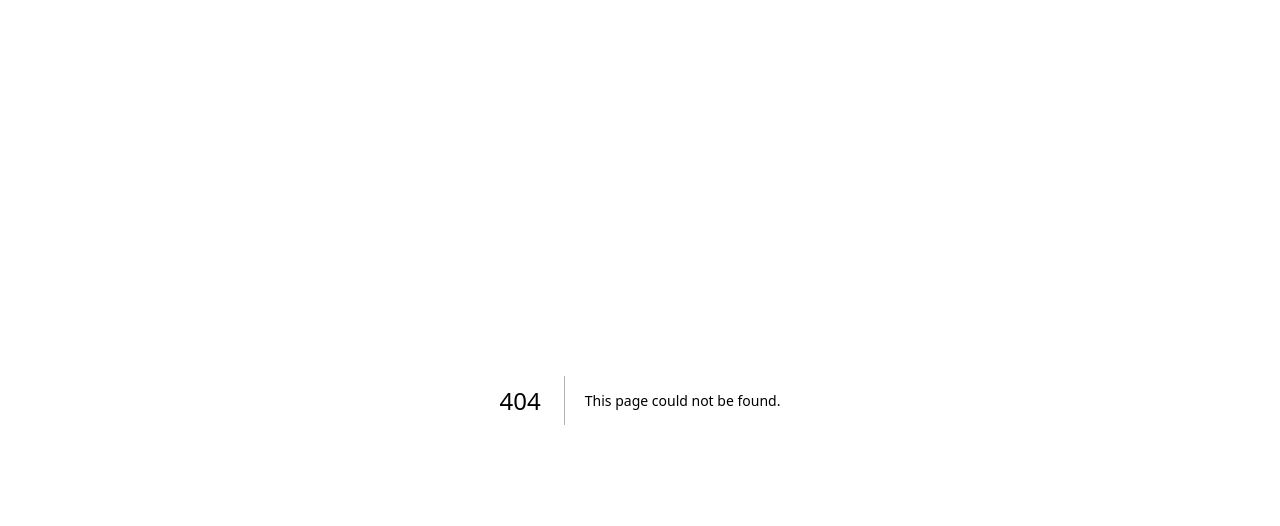
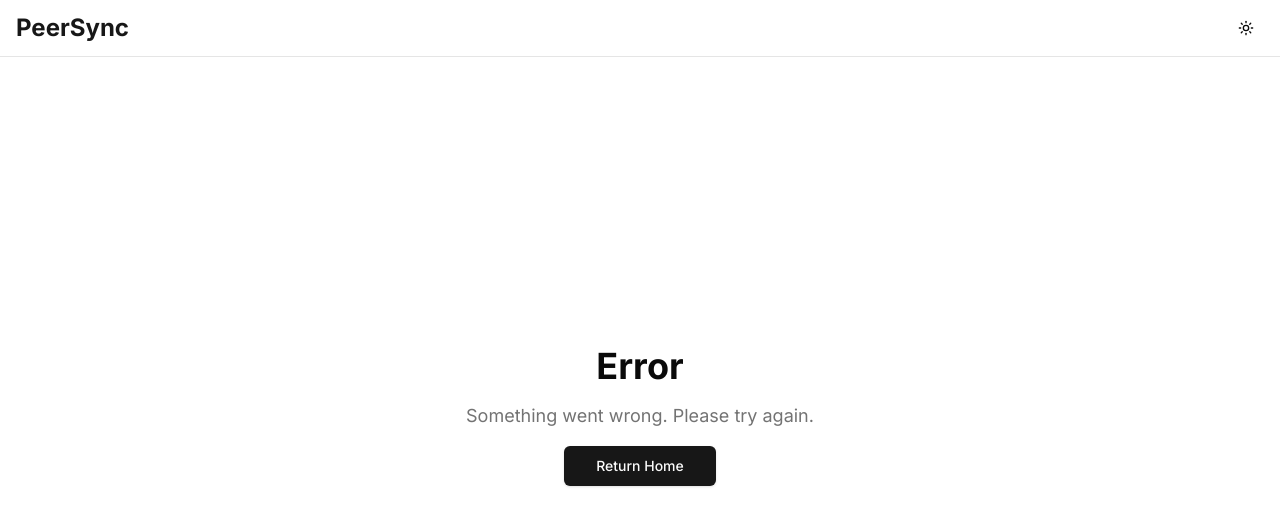
Before and after one commit to sam0044/PeerSync, a Next.js app in the folder peersync/: page /error in a window 1280 px wide. Before the commit this address had no page. Shown: the top 526 px of the page. Built offline with nearby package versions, Linux system fonts and the light colour scheme.

Commit message:
added an error page for redirect

```diff
--- /dev/null
+++ b/peersync/src/app/error/page.tsx
@@ -0,0 +1,51 @@
+"use client";
+
+import { Header } from "@/components/layout/header";
+import { Button } from "@/components/ui/button";
+import { useSearchParams, useRouter } from "next/navigation";
+
+export default function ErrorPage() {
+  const searchParams = useSearchParams();
+  const router = useRouter();
+  const error = searchParams.get('type');
+
+  const getErrorMessage = () => {
+    switch (error) {
+      case 'expired-session':
+        return {
+          title: "Session Expired",
+          description: "This sharing session has expired. Please request a new sharing link."
+        };
+      case 'invalid-session':
+        return {
+          title: "Invalid Session",
+          description: "This sharing link is invalid. Please request a new one."
+        };
+      default:
+        return {
+          title: "Error",
+          description: "Something went wrong. Please try again."
+        };
+    }
+  };
+
+  const { title, description } = getErrorMessage();
+
+  return (
+    <div className="min-h-screen flex flex-col bg-background">
+      <Header />
+      <main className="flex-1 container mx-auto px-4 pt-24 pb-16 flex flex-col items-center justify-center">
+        <div className="text-center space-y-4">
+          <h1 className="text-4xl font-bold text-foreground">{title}</h1>
+          <p className="text-lg text-muted-foreground">{description}</p>
+          <Button
+            onClick={() => router.push('/')}
+            size="lg"
+          >
+            Return Home
+          </Button>
+        </div>
+      </main>
+    </div>
+  );
+}
--- a/peersync/src/app/page.tsx
+++ b/peersync/src/app/page.tsx
@@ -1,36 +1,14 @@
 "use client";
 
-import { useEffect, useState } from "react";
+import { useState } from "react";
 import { useDropzone } from "react-dropzone";
 import { Header } from "@/components/layout/header";
 import { HomeContent } from "@/components/sections/home-content";
 import { DragOverlay } from "@/components/file-upload/drag-overlay";
-import { useToast } from "@/hooks/use-toast";
-import { useSearchParams } from "next/navigation";
 
 export default function Home() {
   const [file, setFile] = useState<File | null>(null);
   const [sessionId, setSessionId] = useState<string | null>(null);
-  const searchParams = useSearchParams();
-  const {toast} = useToast();
-
-  useEffect(() => {
-    const error = searchParams.get('error');
-    if (error === 'expired-session') {
-      toast({
-        variant: "destructive",
-        title: "Session Expired",
-        description: "This sharing session has expired. Please request a new sharing link.",
-      });
-    } else if (error === 'invalid-session') {
-      toast({
-        variant: "destructive",
-        title: "Invalid Session",
-        description: "This sharing link is invalid. Please request a new one.",
-      });
-    }
-  }, [searchParams, toast]);
-
   const handleFileSelect = (newFile: File) => {
     setFile(newFile);
   };
```
Also changed, not shown: peersync/src/middleware.ts (+4 -4 lines).
